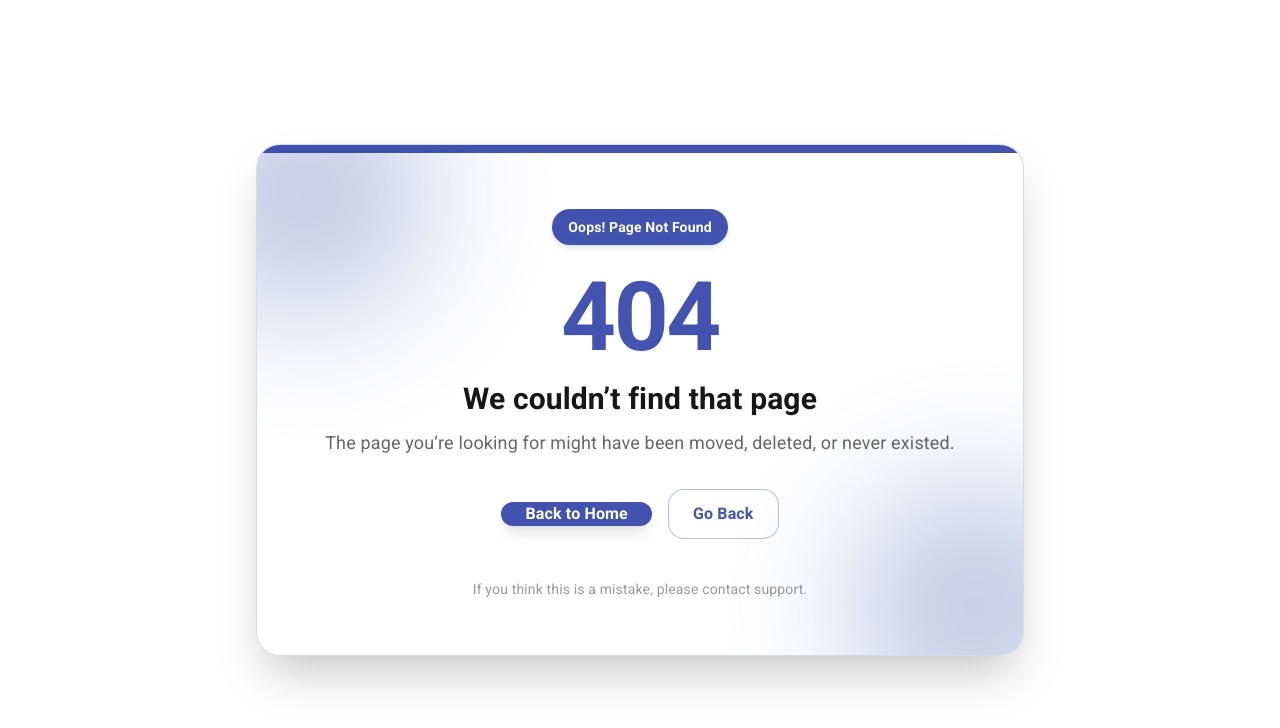
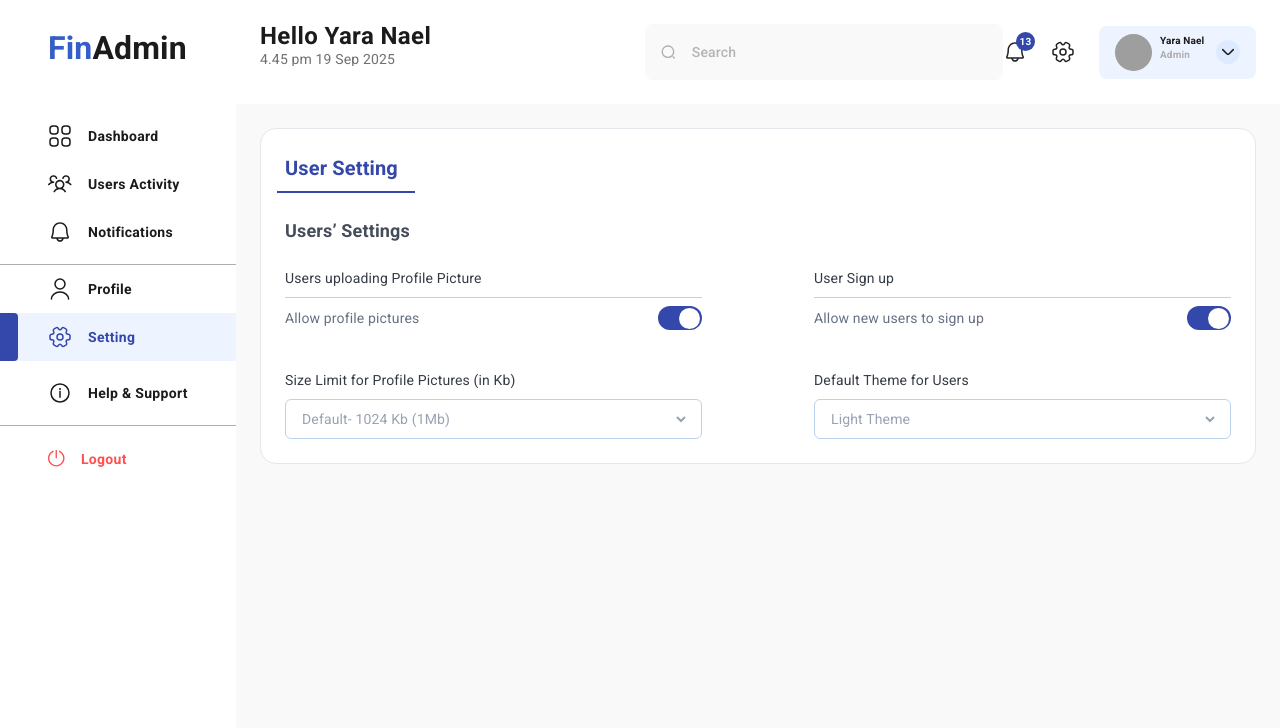
Before and after one commit to Seraj-Omar/Personal-Finance-and-Bill-Splitting-Assistant, a Next.js app: page /dashboard/settings in a window 1280 px wide. Before the commit this address had no page. Shown: the top 728 px of the page. Built offline with nearby package versions, Linux system fonts and the light colour scheme; grey boxes are pictures that could not be loaded.

Commit message:
Fix dashboard routing under /dashboard and remove conflicting about-us route

```diff
--- a/src/app/(admin)/layout.tsx
+++ /dev/null
@@ -1,16 +0,0 @@
-import AdminHeader from "../../shared/ui/admin/AdminHeader";
-import AdminSidebar from "../../shared/ui/admin/AdminSidebar";
-
-export default function AdminLayout({ children }: { children: React.ReactNode }) {
-  return (
-    <div className="min-h-screen bg-[#F9F9FA] overflow-x-hidden">
-      <div className="flex w-full min-w-0">
-        <AdminSidebar />
-        <main className="min-w-0 flex-1 overflow-x-hidden">
-          <AdminHeader />
-          <div className="min-w-0 px-4 pb-6 lg:px-6">{children}</div>
-        </main>
-      </div>
-    </div>
-  );
-}
--- /dev/null
+++ b/src/app/(main)/about-us/page.tsx
@@ -0,0 +1,17 @@
+import IntroSection from "../../../shared/ui/about/IntroSection";
+import AboutUsSection from "../../../shared/ui/about/AboutUsSection";
+import HelpSolutionsSection from "../../../shared/ui/about/HelpSolutionsSection";
+import MissionSection from "../../../shared/ui/about/MissionSection";
+import CommitmentSection from "../../../shared/ui/about/CommitmentSection";
+
+export default function AboutUsPage() {
+  return (
+    <main className="flex flex-col gap-20 pb-24">
+      <IntroSection />
+      <AboutUsSection />
+      <HelpSolutionsSection />
+      <MissionSection />
+      <CommitmentSection />
+    </main>
+  );
+}
--- a/src/app/(main)/layout.tsx
+++ b/src/app/(main)/layout.tsx
@@ -1,17 +1,18 @@
-import PageHero from "../../shared/ui/page-hero/PageHero"
 import Footer from "../../components/footer/Footer";
 import Header from "../../components/Header";
+import PageHeroWrapper from "../../shared/ui/page-hero/PageHeroWrapper";
+
 export default function MainLayout({
   children,
 }: {
-  children: React.ReactNode
+  children: React.ReactNode;
 }) {
   return (
     <>
       <Header />
-      <PageHero title="Services" breadcrumb={["Home", "Service"]} />
+      <PageHeroWrapper />
       {children}
       <Footer />
     </>
-  )
+  );
 }
--- a/src/app/about-us/layout.tsx
+++ /dev/null
@@ -1,35 +0,0 @@
-
-// import PageHero from "../../shared/ui/page-hero/PageHero";
-
-// export default function AboutLayout({
-//   children,
-// }: {
-//   children: React.ReactNode
-// }) {
-//   return (
-//     <>
-//       <PageHero
-//         title="About Us"
-//         breadcrumb={["Home", "Service"]}
-//       />
-//       {children}
-//     </>
-//   )
-// }
-
-import PageHero from "../../shared/ui/page-hero/PageHero";
-export default function AboutLayout({
-  children,
-}: {
-  children: React.ReactNode
-}) {
-  return (
-    <>
-      <PageHero
-        title="About Us"
-        breadcrumb={["Home","About Us"]}
-      />
-      {children}
-    </>
-  )
-}
--- a/src/app/about-us/page.tsx
+++ /dev/null
@@ -1,34 +0,0 @@
-// import IntroSection from "./IntroSection";
-// import AboutInfoSection from "./AboutInfoSection";
-
-// export default function AboutUsPage() {
-//   return (
-//     <main className="flex flex-col gap-20">
-//       <IntroSection />
-//       <AboutInfoSection />
-//     </main>
-//   );
-// }
-import IntroSection from "../../shared/ui/about/IntroSection";
-import AboutUsSection from "../../shared/ui/about/AboutUsSection";
-import HelpSolutionsSection from "../../shared/ui/about/HelpSolutionsSection";
-import MissionSection from "../../shared/ui/about/MissionSection";
-import CommitmentSection from "../../shared/ui/about/CommitmentSection";
-
-export default function AboutUsPage() {
-  return (
-    <main className="flex flex-col gap-20">
-      <IntroSection />
-      <AboutUsSection />
-      <HelpSolutionsSection/>
-            <MissionSection/>
-                        <CommitmentSection/>
-
-
-
-      <section>
-        {/* <h2>About Info</h2> */}
-      </section>
-    </main>
-  );
-}
--- /dev/null
+++ b/src/app/dashboard/layout.tsx
@@ -0,0 +1,20 @@
+import DashboardsHeader from "../../shared/ui/dashboard/DashboardsHeader";
+import DashboardsSidebar from "../../shared/ui/dashboard/DashboardsSidebar";
+
+export default function DashboardLayout({
+  children,
+}: {
+  children: React.ReactNode;
+}) {
+  return (
+    <div className="min-h-screen bg-[#F9F9FA] overflow-x-hidden">
+      <div className="flex w-full min-w-0">
+       <DashboardsSidebar />
+        <main className="min-w-0 flex-1 overflow-x-hidden">
+         <DashboardsHeader />
+          <div className="min-w-0 px-4 pb-6 lg:px-6">{children}</div>
+        </main>
+      </div>
+    </div>
+  );
+}
--- /dev/null
+++ b/src/app/dashboard/page.tsx
@@ -0,0 +1,5 @@
+import { redirect } from "next/navigation";
+
+export default function DashboardPage() {
+  redirect("/dashboard/settings");
+}
--- a/src/shared/ui/admin/AdminHeader.tsx
+++ b/src/shared/ui/dashboard/DashboardsHeader.tsx
@@ -3,7 +3,7 @@
 import Image from "next/image";
 import { IconBell, IconChevronDown, IconSearch, IconSettings } from "./icons";
 
-export default function AdminHeader() {
+export default function DashboardsHeader() {
   return (
     <header className="flex w-full items-center justify-between bg-white px-4 py-4 lg:h-[104px] lg:p-6">
 
--- a/src/shared/ui/admin/AdminSidebar.tsx
+++ b/src/shared/ui/dashboard/DashboardsSidebar.tsx
@@ -15,10 +15,18 @@ import {
 
 const nav = [
   { label: "Dashboard", href: "/dashboard", icon: IconCategory },
-  { label: "Users Activity", href: "/users-activity", icon: IconUsersActivity },
-  { label: "Notifications", href: "/notifications", icon: IconNotification },
-  { label: "Profile", href: "/profile", icon: IconUser },
-  { label: "Setting", href: "/settings", icon: IconSettingActive },
+  {
+    label: "Users Activity",
+    href: "/dashboard/users-activity",
+    icon: IconUsersActivity,
+  },
+  {
+    label: "Notifications",
+    href: "/dashboard/notifications",
+    icon: IconNotification,
+  },
+  { label: "Profile", href: "/dashboard/profile", icon: IconUser },
+  { label: "Setting", href: "/dashboard/settings", icon: IconSettingActive },
 ];
 
 function SidebarContent() {
@@ -26,7 +34,7 @@ function SidebarContent() {
 
   return (
     <div className="bg-white pt-8 pb-8">
-
+      {/* Logo */}
       <div className="px-12">
         <div className="text-[32px] font-extrabold leading-none">
           <span className="text-[#355FC7]">Fin</span>
@@ -34,10 +42,14 @@ function SidebarContent() {
         </div>
       </div>
 
-
+      {/* Navigation */}
       <div className="mt-12 flex flex-col">
         {nav.map((item) => {
-          const active = pathname === item.href;
+          const active =
+            item.href === "/dashboard"
+              ? pathname === "/dashboard"
+              : pathname === item.href || pathname.startsWith(item.href + "/");
+
           const Icon = item.icon;
 
           return (
@@ -51,18 +63,17 @@ function SidebarContent() {
                     : "font-semibold text-[#1C1A1A]",
                 ].join(" ")}
               >
-                {active ? (
+                {active && (
                   <span className="absolute left-0 top-0 h-12 w-[18px] rounded-r bg-[#3447AA]" />
-                ) : null}
+                )}
 
                 <Icon className="h-[24px] w-[24px] shrink-0" />
                 <span className="tracking-[0.3px]">{item.label}</span>
               </Link>
 
-
-              {item.href === "/notifications" ? (
+              {item.href === "/dashboard/notifications" && (
                 <div className="mt-2 border-t border-[#AEAEAE]" />
-              ) : null}
+              )}
             </div>
           );
         })}
@@ -79,27 +90,31 @@ function SidebarContent() {
         </Link>
       </div>
 
-
+      {/* Divider */}
       <div className="mt-2 border-t border-[#AEAEAE]" />
 
+    {/* Logout */}
+<div className="mt-2">
+  <button
+    type="button"
+    onClick={() => {
+      localStorage.removeItem("token");
 
-      <div className="mt-2">
-        <Link
-          href="/logout"
-          className="flex h-[49px] items-center gap-4 pl-12 pr-6 text-sm font-semibold text-[#FF5050]"
-        >
-          <IconLogout className="h-[17px] w-[17px] shrink-0" />
-          <span className="tracking-[0.3px]">Logout</span>
-        </Link>
-      </div>
+      window.location.href = "/";
+    }}
+    className="flex h-[49px] w-full items-center gap-4 pl-12 pr-6 text-sm font-semibold text-[#FF5050]"
+  >
+    <IconLogout className="h-[17px] w-[17px] shrink-0" />
+    <span className="tracking-[0.3px]">Logout</span>
+  </button>
+</div>
     </div>
   );
 }
 
-export default function AdminSidebar() {
+export default function DashboardsSidebar() {
   const pathname = usePathname();
   const [open, setOpen] = React.useState(false);
-
 
   React.useEffect(() => {
     setOpen(false);
@@ -107,12 +122,12 @@ export default function AdminSidebar() {
 
   return (
     <>
-
+      {/* Desktop */}
       <aside className="hidden h-[1185px] w-[236px] shrink-0 bg-white md:block">
         <SidebarContent />
       </aside>
 
-
+      {/* Mobile toggle */}
       <button
         type="button"
         onClick={() => setOpen(true)}
@@ -122,7 +137,7 @@ export default function AdminSidebar() {
         ☰
       </button>
 
-
+      {/* Overlay */}
       <div
         className={[
           "fixed inset-0 z-40 bg-black/30 transition-opacity md:hidden",
@@ -132,7 +147,7 @@ export default function AdminSidebar() {
         aria-hidden="true"
       />
 
-
+      {/* Mobile sidebar */}
       <aside
         className={[
           "fixed left-0 top-0 z-50 h-dvh w-[260px] bg-white shadow-lg transition-transform md:hidden",
--- /dev/null
+++ b/src/shared/ui/page-hero/PageHeroWrapper.tsx
@@ -0,0 +1,25 @@
+"use client";
+
+import { usePathname } from "next/navigation";
+import PageHero from "./PageHero";
+
+const HERO_MAP: Record<string, { title: string; breadcrumb: string[] }> = {
+  "/about-us": { title: "About Us", breadcrumb: ["Home", "About Us"] },
+  "/services": { title: "Services", breadcrumb: ["Home", "Service"] },
+  "/services/bills": { title: "Bills", breadcrumb: ["Home", "Service", "Bills"] },
+  "/services/debts": { title: "Debts", breadcrumb: ["Home", "Service", "Debts"] },
+};
+
+export default function PageHeroWrapper() {
+  const pathname = usePathname();
+
+  const hero = HERO_MAP[pathname];
+
+  if (hero) return <PageHero title={hero.title} breadcrumb={hero.breadcrumb} />;
+
+  if (pathname.startsWith("/services")) {
+    return <PageHero title="Services" breadcrumb={["Home", "Service"]} />;
+  }
+
+  return null;
+}
```
Also changed, not shown: src/app/dashboard/settings/page.tsx (renamed from src/app/(admin)/settings/page.tsx), src/shared/ui/dashboard/icons/index.tsx (renamed from src/shared/ui/admin/icons/index.tsx).
